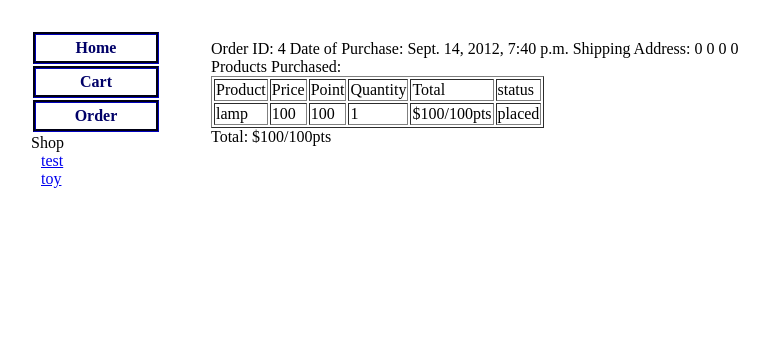
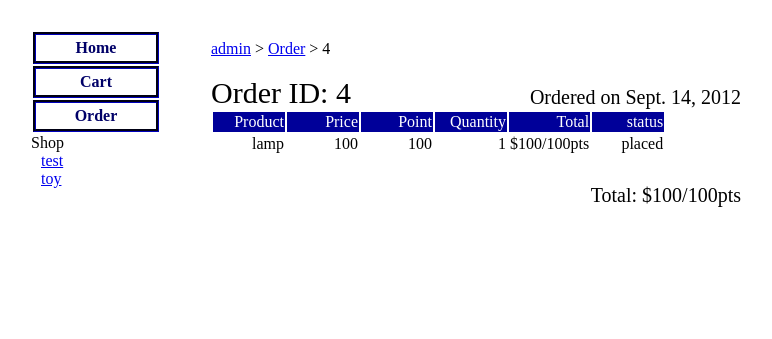
Before and after one commit to thitikom/SeNamo, a Django app: page /order/4/ in a window 1280 px wide. Shown: the part 110-449 px from the top of the page, without its empty margins (127-899 px from the left). Run offline with Django 3.2, Linux system fonts and the light colour scheme; a user stored in the database is signed in; data comes from the database, SQL or seed files in the repository; both versions use the stored data as it was after the commit; parts of the project's set-up code (start-up, migrations or seed data) failed here and were passed over.

Commit message:
Update UI - Arm Add Ja, Already to merge branch

```diff
--- a/app/views.py
+++ b/app/views.py
@@ -350,6 +350,7 @@ def view_order_detail(request, order_id):
         'products_list': list,
         'total_price': total_price,
         'total_point': total_point,
+        'username':request.user,
         })
     return render_to_response('view_order_detail.html',context)
 
@@ -395,6 +396,7 @@ def checkout_payment(request):
                                            'oldcard': user_profile.creditcard,
                                            'total_price': total_price,
                                            'total_point': total_point,
+                                           'username':request.user,
                                            })
         return render_to_response('checkout_payment.html',context)
     else: #POST
@@ -447,6 +449,7 @@ def checkout_shipping(request):
                                            'oldaddress': user_profile.get_address(),
                                            'total_price': total_price,
                                            'total_point': total_point,
+                                           'username':user_profile,
                                            })
         return render_to_response('checkout_shipping.html',context)
 
@@ -544,7 +547,8 @@ def view_order_history(request):
     order_list = Order.objects.filter(user=user_account).order_by('timestamp')
     context = RequestContext(request,{
         'order_list':order_list,
-        'messages':messages
+        'messages':messages,
+        'username':user_account,
     })
     return render_to_response('view_order_history.html',context)
 
--- a/media/css/main.css
+++ b/media/css/main.css
@@ -118,7 +118,6 @@
 .show_table td{
     text-align:center;
     min-width:90px;
-    background-color:#000099;
 }
 
 .show_table {
@@ -129,6 +128,7 @@
 .table_header{
     background-color:black;
     color:white;
+    background-color:#000099;
 }
 
 .float_left{
@@ -152,10 +152,10 @@
 #oldcard,#oldaddress{
     background-color:white;
     text-align:center;
-    vertical-align:bottom;
+    vertical-align:middle;
     margin-left: 200px;
     margin-top:-20px;
-    height:50px;
+    height:30px;
     width:100px;
     border:0px;
     padding-top:5px;
@@ -188,6 +188,11 @@
     margin-left:120px;
 }
 
+.show_table_oreder_detail td{
+    min-width: 70px;
+    text-align: right;
+}
+
 a.menubox:link,a.menubox:visited
 {
     margin: 2px;
--- a/templates/checkout_finish.html
+++ b/templates/checkout_finish.html
@@ -1,6 +1,7 @@
 {% extends 'base.html' %}
 {% block title %}Order placed{% endblock %}
 {% block content %}
+
 <span class="biggest_header">
     We received your order!
     <!--on {{ order.timestamp }}-->
--- a/templates/checkout_payment.html
+++ b/templates/checkout_payment.html
@@ -2,6 +2,11 @@
 {% block title %}Checkout: Select Payment{% endblock %}
 
 {% block content %}
+<span id='navigation'>
+    <a href="/profile">{{ username }}</a> > <a href="/cart">Cart </a> > Payment
+</span>
+<br>
+<br>
 <span class="biggest_header">Select Payment</span>
 <span class="big_header">Total: $ {{ total_price }} / {{ total_point }} pts. </span>
 <form id='payment_form' action='/checkout/payment' method="post">
--- a/templates/checkout_shipping.html
+++ b/templates/checkout_shipping.html
@@ -1,6 +1,11 @@
 {% extends 'base.html' %}
 {% block title %}Checkout: Select Payment{% endblock %}
 {% block content %}
+<span id='navigation'>
+    <a href="/profile">{{ username }}</a> > <a href="/cart">Cart </a> > <a href="/checkout/payment">Payment</a> > Shipping
+</span>
+<br>
+<br>
 <span class="biggest_header">Select Shipping Address</span>
 <span class="big_header">Total: $ {{ total_price }} / {{ total_point }} pts.</span>
 <form action='/checkout/shipping' method="post">
--- a/templates/view_cart.html
+++ b/templates/view_cart.html
@@ -7,6 +7,10 @@
     <a href="/profile">{{ username }}</a> > Cart </a>
 </span>
 <br>
+<br>
+<span class="biggest_header">
+    Cart
+</span>
 <br>
 <table class="show_table">
     <tr class='table_header'><td>Product</td><td>Price</td><td>Point</td><td>Quantity</td><td>Total</td></tr>
--- a/templates/view_order_detail.html
+++ b/templates/view_order_detail.html
@@ -1,12 +1,20 @@
 {% extends 'base.html' %}
 {% block title %}Order: {{ order.id }}{% endblock %}
 {% block content %}
+<span id='navigation'>
+    <a href="/profile">{{ username }}</a> > <a href="/history">Order</a> > {{ order.id }}
+</span>
+<br>
+<br>
+<span class="biggest_header">
     Order ID: {{ order.id }}
-    Date of Purchase: {{ order.timestamp }}
-    Shipping Address: {{ order.addr_firstline }} {{ order.addr_secondline }} {{ order.addr_town }} {{ order.addr_country }} {{ order.zipcode }}
-    Products Purchased:
-    <table border="1">
-        <tr><td>Product</td><td>Price</td><td>Point</td><td>Quantity</td><td>Total</td><td>status</td></tr>
+</span>
+<span class="big_header">
+    Ordered on {{ order.timestamp.date }}
+</span>
+<br>
+    <table border="0"  class="show_table_oreder_detail">
+        <tr class='table_header'><td>Product</td><td>Price</td><td>Point</td><td>Quantity</td><td>Total</td><td>status</td></tr>
         {% for product_io in products_list %}
             <tr>
                 <td>{{ product_io.0.product.name }}</td>
@@ -18,5 +26,6 @@
             </tr>
         {% endfor %}
     </table>
-    Total: ${{ total_price }}/{{ total_point }}pts
+    <br>
+<span class="big_header">Total: ${{ total_price }}/{{ total_point }}pts</span>
 {% endblock %}
```
Also changed, not shown: templates/view_order_history.html (+8 -2 lines), SeNamo.db.
